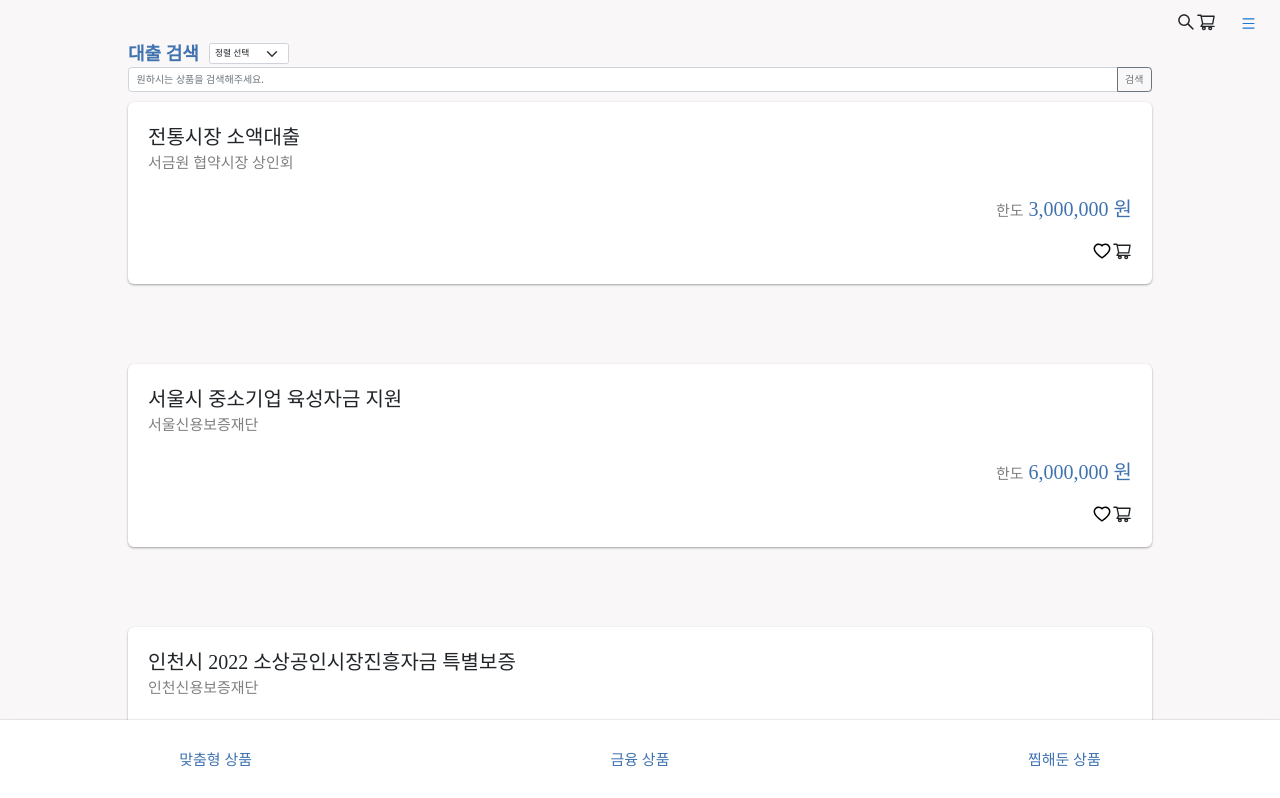
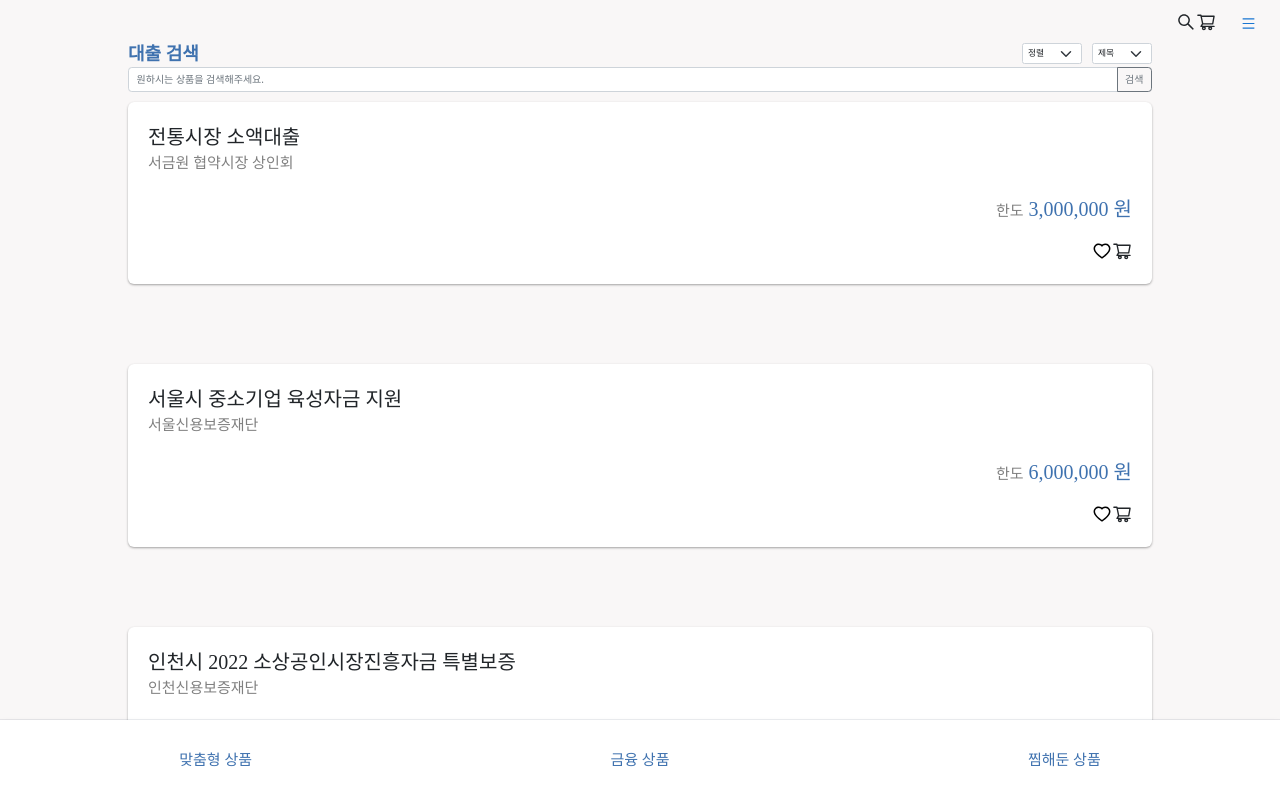
Before and after one commit to heeyoung-c/react-kdt-mini-project-team1, a React (Vite) app: page / in a window 1280 px wide. Shown: the top 798 px of the page. Built offline with nearby package versions, Linux system fonts and the light colour scheme; no server answers; a web font is replaced by a local one.

Commit message:
✨ feat: 검색조건 Select 기능 구현 & API 연동#40

```diff
--- a/src/pages/AllProducts/index.jsx
+++ b/src/pages/AllProducts/index.jsx
@@ -9,21 +9,25 @@ import { useGetSearchProductsQuery } from '~/api/searchApi';
 
 const AllProducts = () => {
   const [products, setProducts] = useState(data2);
-  const [Selected, setSelected] = useState('');
+  const [sortSelected, setSortSelected] = useState(null);
+  const [conditionSelected, setConditionSelected] = useState(null);
   const [defaultOption, setDefaultOption] = useState(true);
-  const handleSelect = e => {
-    setSelected(e.target.value);
+  const handleSortSelect = e => {
+    setSortSelected(e.target.value);
+  };
+  const handleConditionSelect = e => {
+    setConditionSelected(e.target.value);
   };
   const { keyword } = useSelector(state => {
     return state;
   });
   const { data } = useGetSearchProductsQuery({
-    title: 'TITLE',
+    title: conditionSelected === '내용' ? 'CONTENT' : 'TITLE',
     keyword,
   });
 
   useEffect(() => {
-    if (Selected && Selected === '이름순') {
+    if (sortSelected && sortSelected === '이름순') {
       let copy = [...products];
       copy.sort((a, b) => {
         if (a.productName < b.productName) {
@@ -36,13 +40,13 @@ const AllProducts = () => {
       });
       setProducts(copy);
       setDefaultOption(false);
-    } else if (Selected && Selected === '한도순') {
+    } else if (sortSelected && sortSelected === '한도순') {
       let copy = [...products];
       copy.sort((a, b) => b.supporterAmount - a.supporterAmount);
       setProducts(copy);
       setDefaultOption(false);
     }
-  }, [Selected]);
+  }, [sortSelected]);
 
   useEffect(() => {
     keyword && console.log(data);
@@ -53,14 +57,21 @@ const AllProducts = () => {
       <S.Div>
         <S.TitleDiv>
           <S.Title>대출 검색</S.Title>
+          <S.FlexGrow />
           <S.SelectDiv>
-            <Form.Select size='sm' onChange={handleSelect}>
-              {defaultOption && <option>정렬 선택</option>}
+            <Form.Select size='sm' onChange={handleSortSelect}>
+              {defaultOption && <option>정렬</option>}
               <option>이름순</option>
               <option>한도순</option>
             </Form.Select>
           </S.SelectDiv>
-          <S.FlexGrow />
+
+          <S.SelectDiv>
+            <Form.Select size='sm' onChange={handleConditionSelect}>
+              <option>제목</option>
+              <option>내용</option>
+            </Form.Select>
+          </S.SelectDiv>
         </S.TitleDiv>
       </S.Div>
 
--- a/src/pages/AllProducts/style.js
+++ b/src/pages/AllProducts/style.js
@@ -17,7 +17,7 @@ export const Title = styled.div`
 
 export const SelectDiv = styled.div`
   margin-left: 1rem;
-  width: 8rem;
+  width: 6rem;
 `;
 
 export const FlexGrow = styled.div`
```
